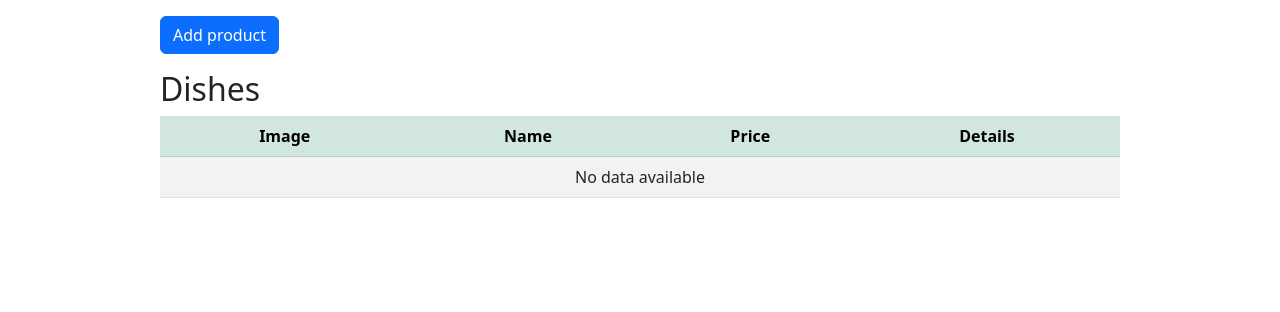
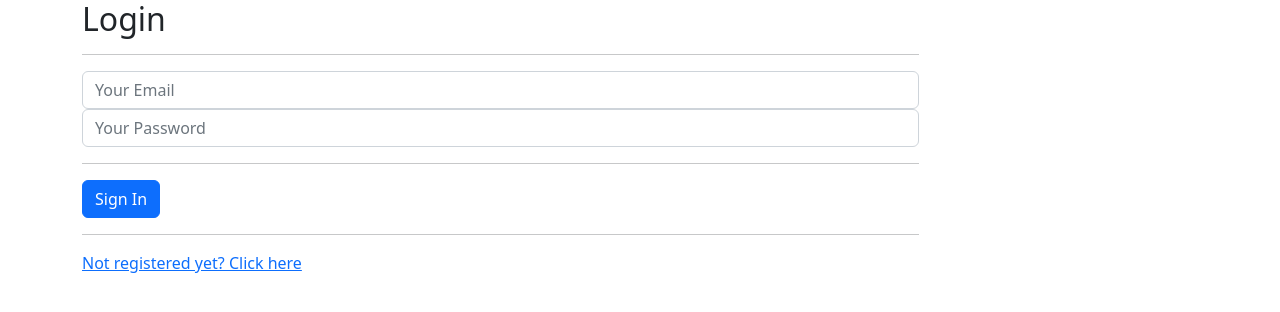
Before and after one commit to e-karov/MySQL_day5, a PHP site: page / in a window 1280 px wide. Shown: the top 312 px of the page. Run offline with PHP 8.4, Linux system fonts and the light colour scheme; data that the repository does not hold is empty.

Commit message:
Implement the 'register'-functionality

```diff
--- a/restaurant_db/actions/file_upload.php
+++ b/restaurant_db/actions/file_upload.php
@@ -1,5 +1,5 @@
 <?php
-function file_upload($picture)
+function file_upload($picture, $destination_folder = "pictures")
 {
     $result = new stdClass();
     $result->fileName = 'default-image.jpg';
@@ -21,7 +21,7 @@ function file_upload($picture)
             if ($fileError === 0) {
                 if ($fileSize < 500000) {
                     $fileNewName = uniqid('') . "." . $fileExtension;
-                    $destination = "../pictures/$fileNewName";
+                    $destination = "../$destination_folder/$fileNewName";
                     if (move_uploaded_file($fileTmpName, $destination)) {
                         $result->error = false;
                         $result->fileName = $fileNewName;
--- a/restaurant_db/index.php
+++ b/restaurant_db/index.php
@@ -1,27 +1,60 @@
 <?php
+session_start();
 require_once "actions/db_connect.php";
 
-$sql = "SELECT * FROM dish";
-$data = mysqli_query($connection, $sql);
-$tbody = "";
+if (isset($_SESSION['user'])) {
+    header("location: home.php");
+} elseif (isset($_SESSION['adm'])) {
+    header("location: dashboard.php");
+}
 
-if (mysqli_num_rows($data) > 0) {
-    while ($row = mysqli_fetch_assoc($data)) {
-        $tbody .= "
-        <tr>
-            <td><img class='img-thumbnail' src='pictures/" . $row['image'] . "'</td>
-            <td>" . $row['name'] . "</td>
-            <td>" . $row['price'] . "</td>
-            <td> <a href='details.php?id=" . $row['id'] . "'>
-                    <button class='btn btn-info btn-sm' type='button'>Details</button>
-                </a>
-            </td>
-        </tr>
-        ";
+$error = false;
+$email = $password = $emailError = $passError = "";
+
+if (isset($_POST['btn-login'])) {
+    $email = trim($_POST['email']);
+    $email = strip_tags($email);
+    $email = htmlspecialchars($email);
+
+    $pass = trim($_POST['pass']);
+    $pass = strip_tags($pass);
+    $pass = htmlspecialchars($pass);
+
+    if (empty($email)) {
+        $error = true;
+        $emailError = "Please enter your email address.";
+    } elseif (!filter_var($email, FILTER_VALIDATE_EMAIL)) {
+        $error = true;
+        $emailError = "Please enter valid email address.";
     }
-} else {
-    $tbody = "<tr><td colspan='4' class='text-center'>No data available</td></tr>";
+
+    if (empty($pass)) {
+        $error = true;
+        $passError = "Please enter your password.";
+    }
+
+    if (!$error) {
+        $password = hash('sha256', $pass);
+
+        $query = "SELECT id, first_name, password, status FROM users WHERE email = '$email'";
+
+        $result = mysqli_query($connection, $query);
+        $row = mysqli_fetch_assoc($result);
+
+        if (mysqli_num_rows($result) == 1 && $row['password'] == $password) {
+            if ($row['status'] == "adm") {
+                $_SESSION['adm'] = $row['id'];
+                header("location: dashboard.php");
+            } elseif ($row['status'] == "user") {
+                $_SESSION['user'] = $row['id'];
+                header("location: home.php");
+            }
+        } else {
+            $errMsg = "Incorect Credentials, please try again...";
+        }
+    }
 }
+mysqli_close($connection);
 ?>
 
 <!DOCTYPE html>
@@ -29,51 +62,32 @@ if (mysqli_num_rows($data) > 0) {
 
 <head>
     <meta charset="UTF-8">
-    <meta http-equiv="X-UA-Compatible" content="IE=edge">
     <meta name="viewport" content="width=device-width, initial-scale=1.0">
-    <?php require_once "components/boot.php"; ?>
-    <style type="text/css">
-        .manageProduct {
-            margin: auto;
-        }
-
-        .img-thumbnail {
-            width: 70px !important;
-            height: 70px !important;
-        }
-
-        td {
-            text-align: left;
-            vertical-align: middle;
-
-        }
-
-        tr {
-            text-align: center;
-        }
-    </style>
-    <title>Restaurant</title>
+    <title>Login & Registration System</title>
+    <?php require_once 'components/boot.php' ?>
 </head>
 
 <body>
-    <div class="manageProduct w-75 mt-3">
-        <div class='mb-3'>
-            <a href="create.php"><button class='btn btn-primary' type="button">Add product</button></a>
-        </div>
-        <p class='h2'>Dishes</p>
-        <table class='table table-striped'>
-            <thead class='table-success'>
-                <tr>
-                    <th>Image</th>
-                    <th>Name</th>
-                    <th>Price</th>
-                    <th>Details</th>
-                </tr>
-            </thead>
-            <tbody>
-                <?php echo $tbody; ?>
-            </tbody>
-        </table>
+    <div class="container">
+        <form class="w-75" method="post" action="<?php echo htmlspecialchars($_SERVER['PHP_SELF']); ?>" autocomplete="off">
+            <h2>Login</h2>
+            <hr />
+            <?php
+            if (isset($errMsg)) {
+                echo $errMsg;
+            }
+            ?>
+
+            <input type="email" autocomplete="off" name="email" class="form-control" placeholder="Your Email" value="<?php echo $email; ?>" maxlength="40" />
+            <span class="text-danger"><?php echo $emailError; ?></span>
+
+            <input type="password" name="pass" class="form-control" placeholder="Your Password" maxlength="15" />
+            <span class="text-danger"><?php echo $passError; ?></span>
+            <hr />
+            <button class="btn btn-block btn-primary" type="submit" name="btn-login">Sign In</button>
+            <hr />
+            <a href="login/register.php">Not registered yet? Click here</a>
+        </form>
     </div>
 </body>
 
```
Also changed, not shown: restaurant_db/login/register.php (+152 -0 lines), restaurant_db/login/index.php (deleted).
